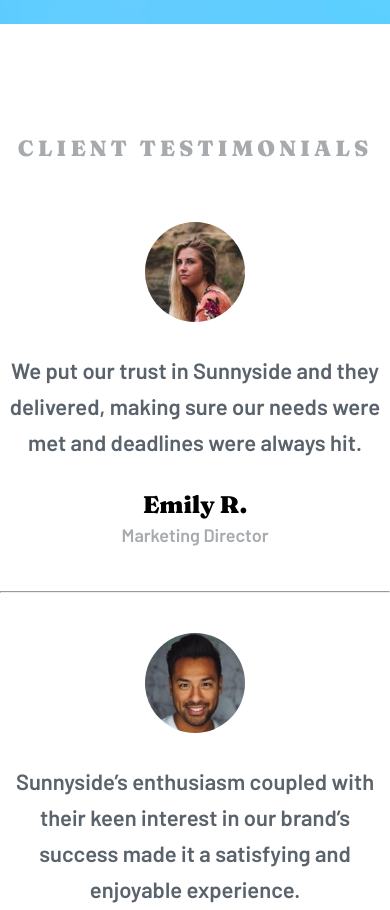
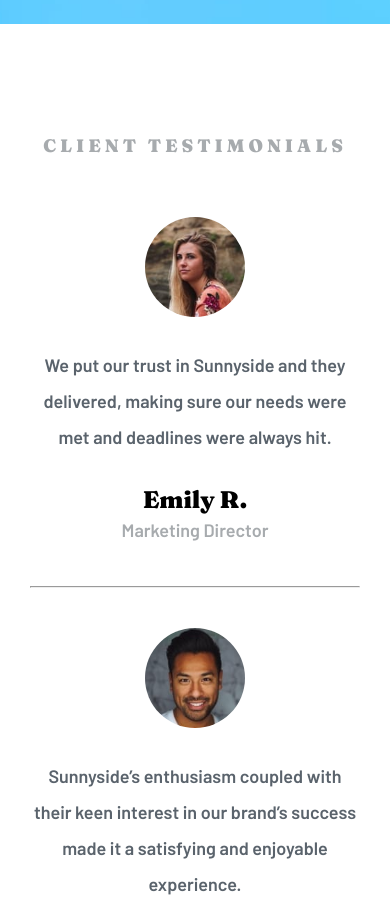
Before and after one commit to AydanKara/sunnyside-agency-landing-page-main, a plain HTML site: page index.html in a window 390 px wide. Shown: the part 3820-4730 px from the top of the page. Drawn offline with Linux system fonts and the light colour scheme.

Commit message:
Update style.css

```diff
--- a/style.css
+++ b/style.css
@@ -476,6 +476,15 @@ footer {
         width: 330px;
         line-height: 28px;
     }
+    .testimonials-container {
+        max-width: 330px;
+    }
+    .testimonials-title h2 {
+        font-size: 18px;
+    }
+    .testimonials-item .info {
+        font-size: 18px;
+    }
 }
 
 /*! responsive end */
```
